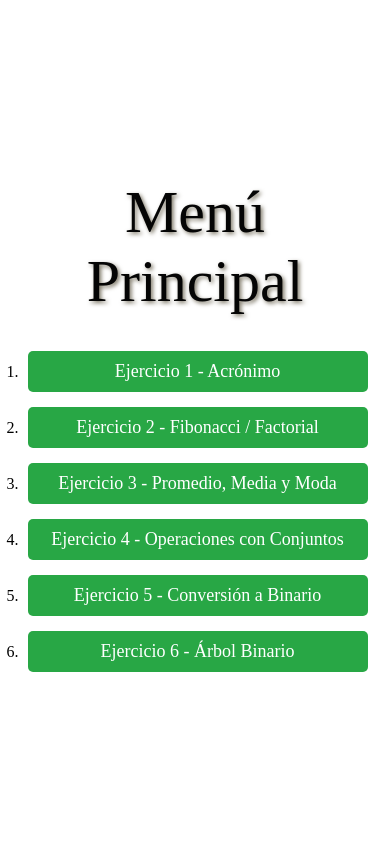
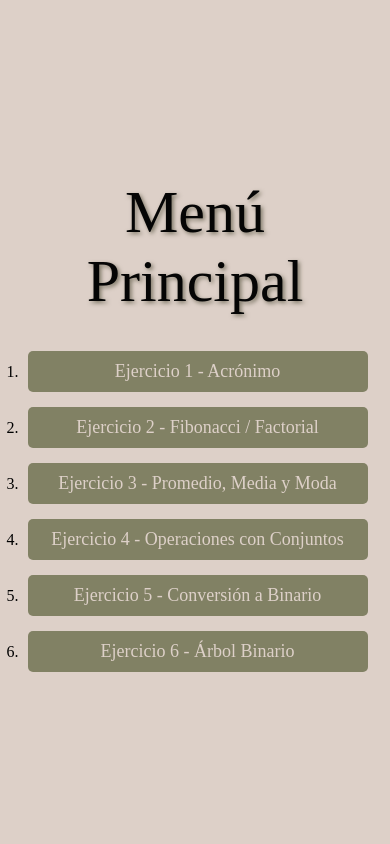
Before and after one commit to MartinezYeimy/Taller_php, a PHP site: page / in a window 390 px wide. Run offline with PHP 8.4, Linux system fonts and the light colour scheme.

Commit message:
Sebastian: Css pagina principal terminada

```diff
--- a/css/index.css
+++ b/css/index.css
@@ -9,7 +9,7 @@ h1{
 
 
 body {
-    background-color: #ffffff;
+    background-color: #ddd0c8;
     margin: 0;
     min-height: 100vh;
     display: flex;
@@ -38,8 +38,8 @@ ul li {
 ul li a {
     text-decoration: none;
     font-size: 18px;
-    background: #28a745;
-    color: white;
+    background: #818164;
+    color: #ddd0c8;
     padding: 10px 20px;
     border-radius: 5px;
     display: inline-block;
@@ -49,15 +49,6 @@ ul li a {
 }
 
 ul li a:hover {
-    background: #218838;
+    background: #292928;
+    color: #ffffff;
 }
-
-@media (max-width: 768px) {
-    .container {
-        width: 80%;
-    }
-
-    input, select {
-        width: 90%;
-    }
-}
```
